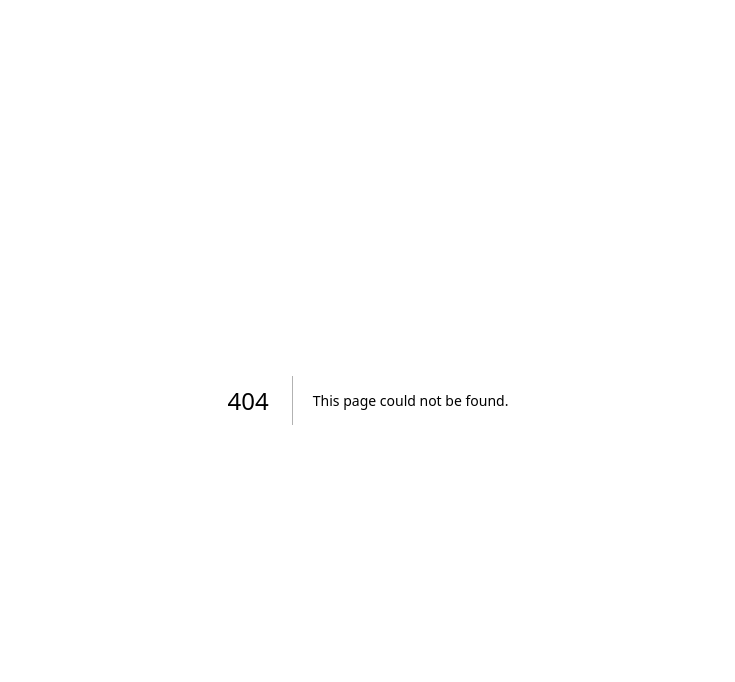
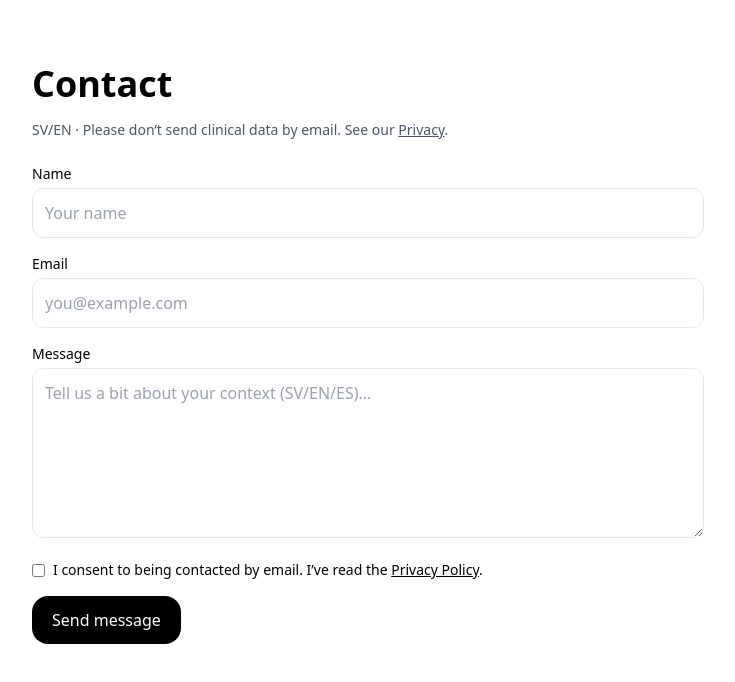
Before and after one commit to elizabeth42aria/neuroljus-site-dup, a Next.js app: page /contact in a window 1280 px wide. Before the commit this address had no page. Shown: the top 682 px of the page, without its empty margins (272-1007 px from the left). Built offline with nearby package versions, Linux system fonts and the light colour scheme.

Commit message:
Create contact.tsx

```diff
--- /dev/null
+++ b/src/pages/contact.tsx
@@ -0,0 +1,16 @@
+import Head from "next/head";
+import ContactForm from "../components/ContactForm";
+
+export default function ContactPage() {
+  return (
+    <>
+      <Head>
+        <title>Contact — Neuroljus</title>
+        <meta name="description" content="Get in touch with Neuroljus." />
+      </Head>
+      <main className="px-6 py-10 md:py-16">
+        <ContactForm />
+      </main>
+    </>
+  );
+}
```
